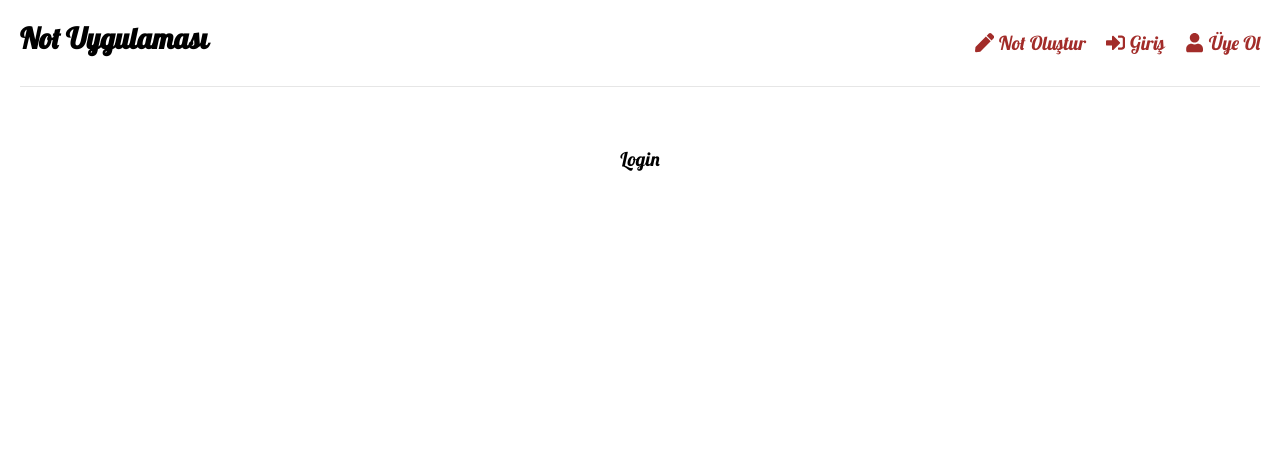
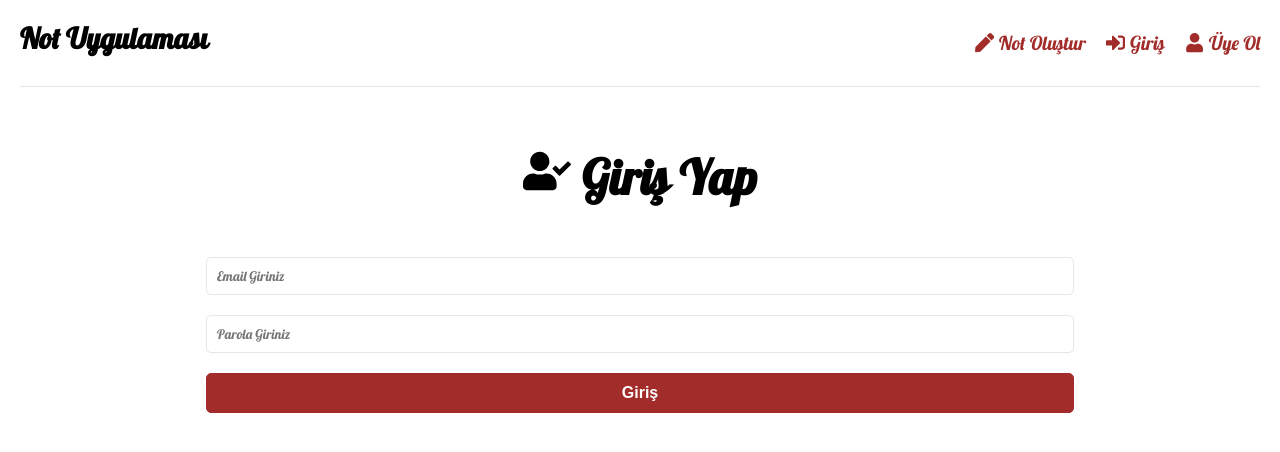
Before and after one commit to MusabBayram/mern-stack, a React (Create React App) app in the folder frontend/: page /login in a window 1280 px wide. Shown: the top 452 px of the page. Built offline with nearby package versions, Linux system fonts and the light colour scheme.

Commit message:
redux giriş ve paketler

```diff
--- a/frontend/package.json
+++ b/frontend/package.json
@@ -9,8 +9,10 @@
     "react": "^17.0.2",
     "react-dom": "^17.0.2",
     "react-icons": "^4.4.0",
+    "react-redux": "^7.2.7",
     "react-router-dom": "^6.3.0",
     "react-scripts": "5.0.1",
+    "redux": "^4.1.2",
     "web-vitals": "^2.1.4"
   },
   "scripts": {
--- a/frontend/src/index.js
+++ b/frontend/src/index.js
@@ -2,6 +2,35 @@ import React from 'react';
 import ReactDOM from 'react-dom';
 import './index.css';
 import App from './App';
+
+import { createStore } from 'redux';
+
+const topla = () => {
+  return{
+    type: 'TOPLA'
+  }
+}
+
+const cikar = () => {
+  return{
+    type:'CIKAR'
+  }
+}
+
+const hesapla = (state=0, action) => {
+  switch (action.type) {
+    case 'TOPLA':
+      return state+1;
+    case 'CIKAR':
+      return state-1;
+  }
+}
+
+let store = createStore(hesapla)
+
+store.subscribe(()=> console.log(store.getState()))
+
+store.dispatch(topla())
 
 ReactDOM.render(
   <React.StrictMode>
--- a/frontend/src/pages/Login.jsx
+++ b/frontend/src/pages/Login.jsx
@@ -1,8 +1,62 @@
-import React from 'react'
+import React, { useState } from 'react'
+import { FaUserCheck } from 'react-icons/fa';
 
 function Login() {
+
+  const [formData, setFormData] = useState({
+    email: '',
+    parola:''
+  })
+
+  const { email, parola } = formData
+
+  const onChange = (e) => {
+    setFormData((onceki)=>({
+      ...onceki,
+      [e.target.name]:e.target.value
+    }))
+  }
+
+  const onSubmit = (e) => {
+    e.preventDefault()
+    console.log(formData);
+  }
+
   return (
-    <div>Login</div>
+    <>
+      <section className='heading'>
+        <h1>
+          <FaUserCheck /> Giriş Yap
+        </h1>
+      </section>
+      <section className='form'>
+        <form onSubmit={onSubmit}>
+          <div className='form-group'>
+            <input
+              type="email"
+              className='form-control'
+              id="email"
+              name="email"
+              value={email}
+              placeholder="Email Giriniz"
+              onChange={onChange} />
+          </div>
+          <div className='form-group'>
+            <input
+              type="password"
+              className='form-control'
+              id="parola"
+              name="parola"
+              value={parola}
+              placeholder="Parola Giriniz"
+              onChange={onChange} />
+          </div>
+          <div className='form-group'>
+            <button type='submit' className='btn btn-block'>Giriş</button>
+          </div>
+        </form>
+      </section>
+    </>
   )
 }
 
--- a/package.json
+++ b/package.json
@@ -6,7 +6,8 @@
   "scripts": {
     "start": "node backend/server.js",
     "server": "nodemon backend/server.js",
-    "client": "npm start --prefix frontend"
+    "client": "npm start --prefix frontend",
+    "dev": "concurrently \"npm run server\" \"npm run client\""
   },
   "repository": {
     "type": "git",
@@ -28,6 +29,7 @@
     "mongoose": "^6.5.2"
   },
   "devDependencies": {
+    "concurrently": "^7.3.0",
     "nodemon": "^2.0.19"
   }
 }
```
Also changed, not shown: 2 other files (tests, documents, lock files or other folders).
